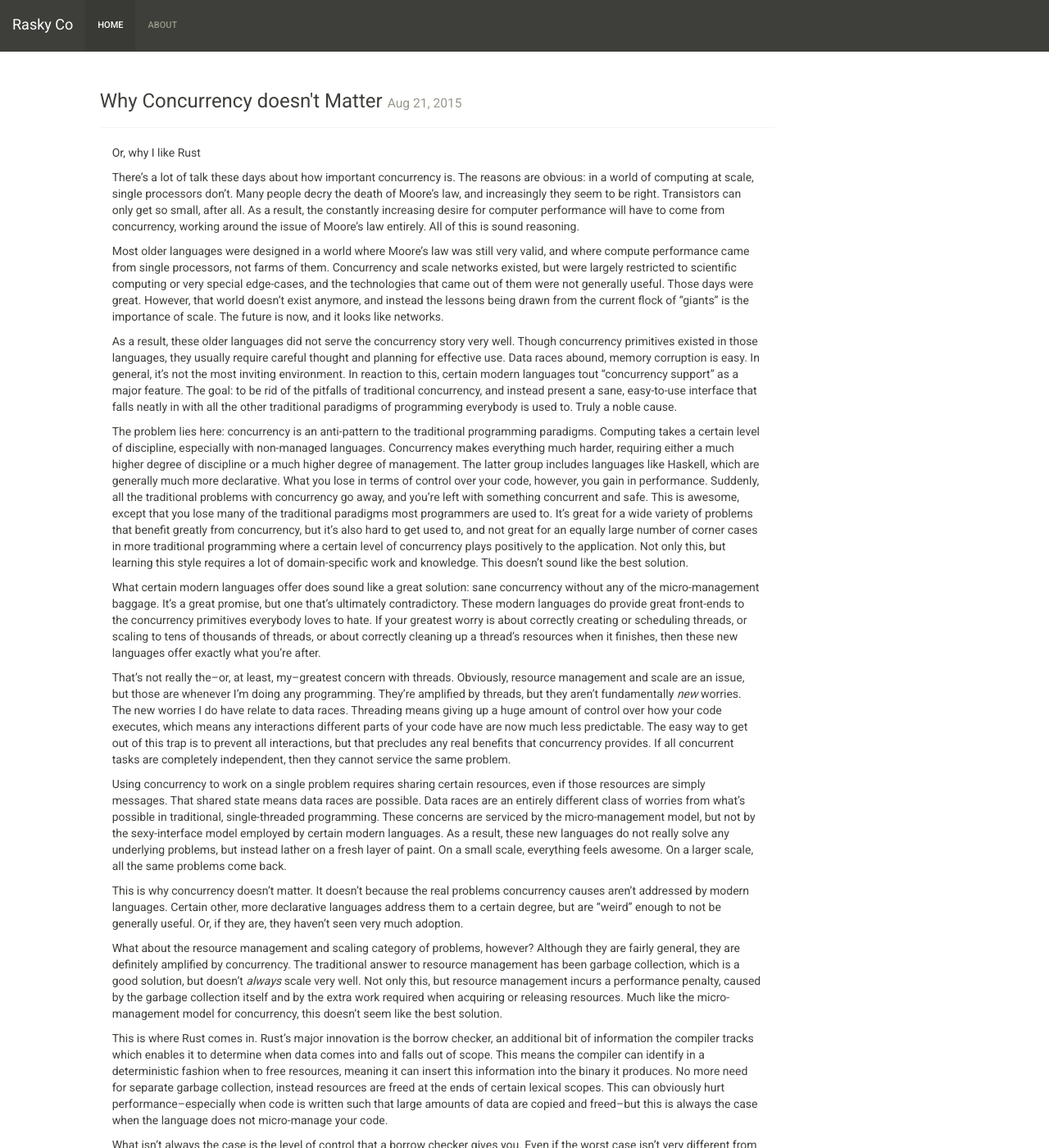
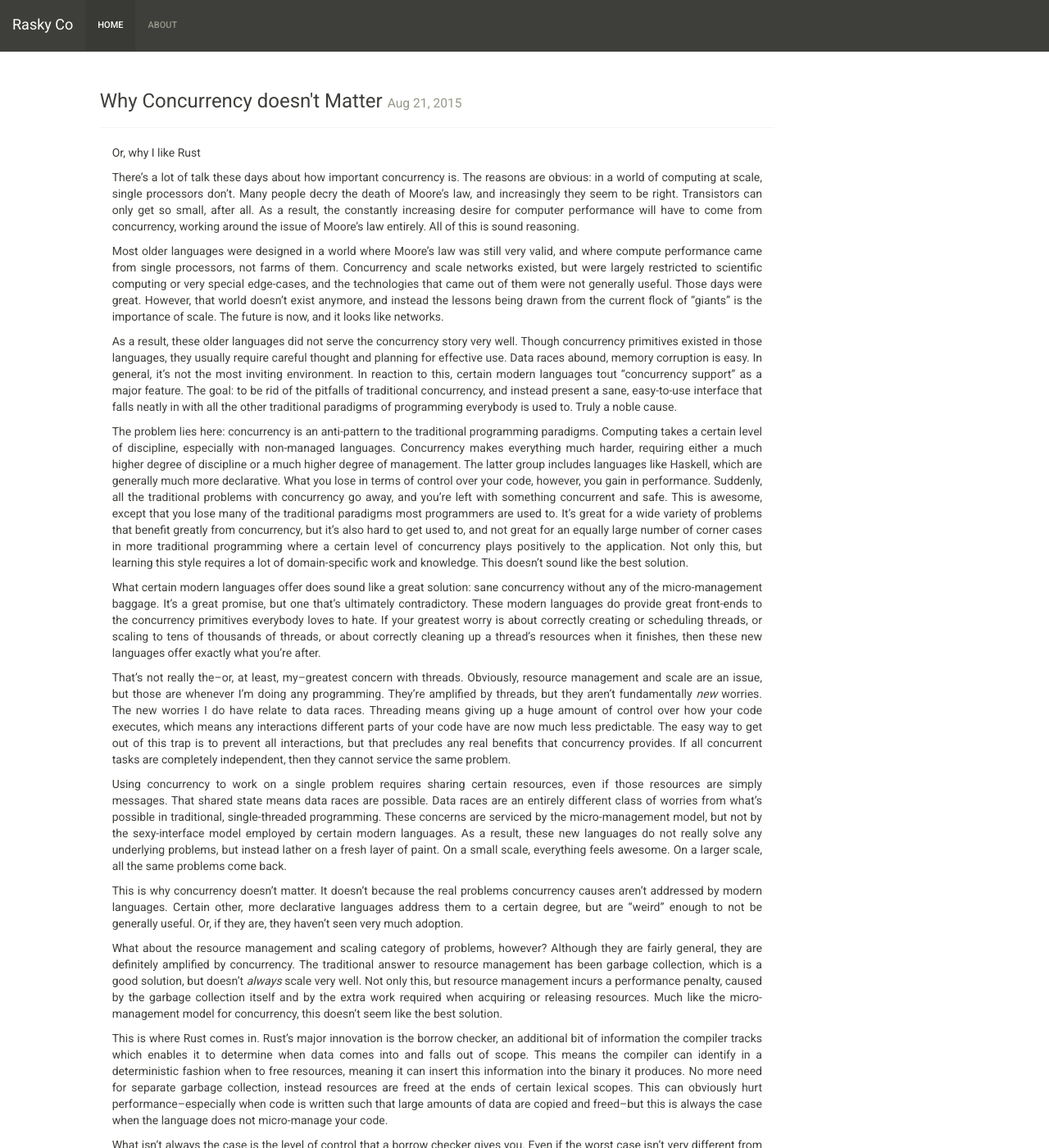
Before and after one commit to jrasky/old_blog, a Jekyll site: the page built from index.html, in a window 1280 px wide and 1400 px high. Shown: the whole window at 82% size. Built offline with Jekyll 4.4.1, drawn with Linux system fonts in a browser that asks for light colours; nearby versions of some CDN libraries.

Commit message:
Update styling
Justify text in paragraphs

```diff
--- a/css/main.css
+++ b/css/main.css
@@ -1 +1,8 @@
-body { padding-top: 70px; }
+body {
+    padding-top: 70px;
+}
+
+p {
+    text-align: justify;
+    text-justify: inter-word;
+}
```
